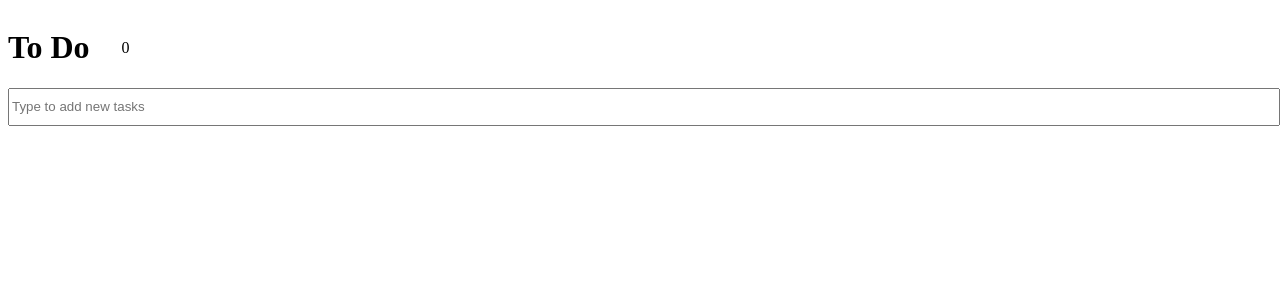
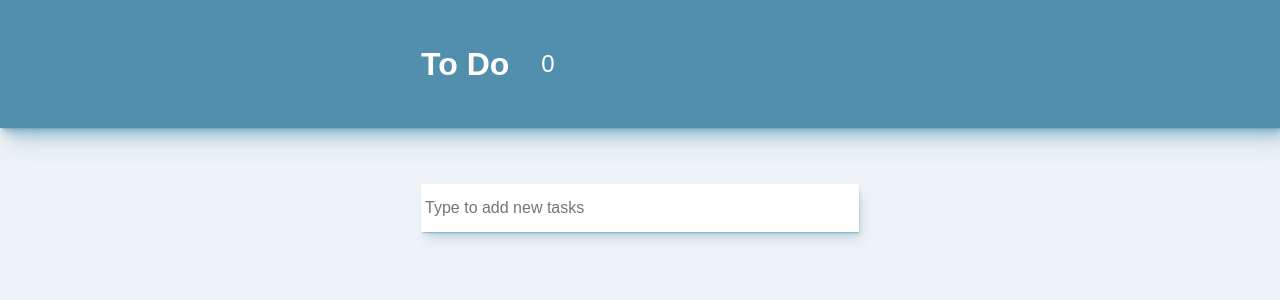
Before and after one commit to azurekca/to-do-app, a React (Create React App) app: page / in a window 1280 px wide. Shown: the top 300 px of the page. Built offline with nearby package versions, Linux system fonts and the light colour scheme.

Commit message:
feat: add reset, add globals, style components

```diff
--- a/src/App.js
+++ b/src/App.js
@@ -4,7 +4,7 @@ import useLocalState from './hooks/useLocalState';
 import AddTask from './components/AddTask';
 import Header from './components/Header';
 import Task from './components/Task';
-import { TaskList, TaskItem } from './components/lib';
+import { TaskList, TaskItem, MainWrapper } from './components/lib';
 
 function App() {
   const [tasks, setTasks] = useLocalState([], 'to-do-app-tasks');
@@ -31,7 +31,7 @@ function App() {
   return (
     <>
       <Header taskCount={tasks.length} />
-      <Main>
+      <Main as='main'>
         <AddTask addTask={addTask} />
         <TaskList>
           {tasks.map((task) => (
@@ -45,6 +45,6 @@ function App() {
   );
 }
 
-const Main = styled.main``;
+const Main = styled(MainWrapper)``;
 
 export default App;
--- /dev/null
+++ b/src/GlobalStyles.js
@@ -0,0 +1,88 @@
+import { Global, css } from '@emotion/react';
+
+export default function GlobalSyles() {
+  return <Global styles={styles} />
+}
+
+const styles = css`
+  /* CSS Reset by Josh Comeau  https://www.joshwcomeau.com/css/custom-css-reset/ */
+
+  *,
+  *::before,
+  *::after {
+    box-sizing: border-box;
+  }
+  * {
+    margin: 0;
+  }
+  html,
+  body {
+    height: 100%;
+  }
+  body {
+    line-height: 1.5;
+    -webkit-font-smoothing: antialiased;
+  }
+  img,
+  picture,
+  video,
+  canvas,
+  svg {
+    display: block;
+    max-width: 100%;
+  }
+  input,
+  button,
+  textarea,
+  select {
+    font: inherit;
+  }
+  p,
+  h1,
+  h2,
+  h3,
+  h4,
+  h5,
+  h6 {
+    overflow-wrap: break-word;
+  }
+  #root,
+  #__next {
+    isolation: isolate;
+  }
+
+  :root {
+    --hue: 200deg;
+    --saturation: 36%;
+    --primary-hsl: var(--hue) var(--saturation) 50%;
+    --primary-color: hsl(var(--primary-hsl));
+
+    /* Fancy shadows generated with Josh Comeau's shadow tool https://www.joshwcomeau.com/shadow-palette/ */
+   --shadow-elevation-low:
+    0.3px 0.5px 0.7px hsl(var(--primary-hsl) / 0.24),
+    0.4px 0.8px 1px -1.2px hsl(var(--primary-hsl) / 0.24),
+    0.9px 1.7px 2.2px -2.5px hsl(var(--primary-hsl) / 0.24);
+  --shadow-elevation-medium:
+    0.3px 0.5px 0.7px hsl(var(--primary-hsl) / 0.25),
+    0.7px 1.5px 1.9px -0.8px hsl(var(--primary-hsl) / 0.25),
+    1.8px 3.5px 4.4px -1.7px hsl(var(--primary-hsl) / 0.25),
+    4.3px 8.5px 10.7px -2.5px hsl(var(--primary-hsl) / 0.25);
+  --shadow-elevation-high:
+    0.3px 0.5px 0.7px hsl(var(--primary-hsl) / 0.23),
+    1.1px 2.2px 2.8px -0.4px hsl(var(--primary-hsl) / 0.23),
+    2px 3.9px 4.9px -0.7px hsl(var(--primary-hsl) / 0.23),
+    3.2px 6.4px 8px -1.1px hsl(var(--primary-hsl) / 0.23),
+    5.1px 10.1px 12.7px -1.4px hsl(var(--primary-hsl) / 0.23),
+    7.9px 15.7px 19.8px -1.8px hsl(var(--primary-hsl) / 0.23);
+}
+
+  /* Global Styles */
+  body {
+    background-color: hsl(var(--primary-hsl) / 0.1);
+    font-family: sans-serif;
+  }
+
+  input, button {
+    outline-color: var(--primary-color);
+  }
+`;
--- a/src/components/Header.jsx
+++ b/src/components/Header.jsx
@@ -1,11 +1,14 @@
 import styled from '@emotion/styled/macro';
 import PropTypes from 'prop-types';
+import { MainWrapper } from './lib';
 
 export default function Header({ taskCount }) {
   return (
     <HeaderWrapper>
-      <Title>To Do</Title>
-      <Count>{taskCount}</Count>
+      <InnerWrapper>
+        <Title>To Do</Title>
+        <Count>{taskCount}</Count>
+      </InnerWrapper>
     </HeaderWrapper>
   );
 }
@@ -15,11 +18,21 @@ Header.propTypes = {
 };
 
 const HeaderWrapper = styled.header`
+  background-color: var(--primary-color);
+  box-shadow: var(--shadow-elevation-high);
+`;
+
+const InnerWrapper = styled(MainWrapper)`
   align-items: center;
   display: flex;
   gap: 2rem;
 `;
 
-const Title = styled.h1``;
+const Title = styled.h1`
+  color: white;
+`;
 
-const Count = styled.span``;
+const Count = styled.span`
+  color: white;
+  font-size: 1.5rem;
+`;
--- a/src/components/Task.jsx
+++ b/src/components/Task.jsx
@@ -1,21 +1,21 @@
 import styled from '@emotion/styled/macro';
 import PropTypes from 'prop-types';
-import { VisuallyHidden } from './lib';
+import { Button, Checkbox, VisuallyHidden } from './lib';
 
 export default function Task({ task, toggleTaskDone, deleteTask }) {
   return (
-    <TaskWrapper>
-      <input
+    <TaskWrapper className={task.done && 'done'}>
+      <Checkbox
         id={task.id}
         type='checkbox'
-        value={task.done}
+        checked={task.done}
         onChange={() => toggleTaskDone(task.id)}
       />
       <label htmlFor={task.id}>{task.label}</label>
-      <Button onClick={() => deleteTask(task.id)}>
+      <DeleteButton onClick={() => deleteTask(task.id)}>
         <X />
         <VisuallyHidden>delete task</VisuallyHidden>
-      </Button>
+      </DeleteButton>
     </TaskWrapper>
   );
 }
@@ -29,20 +29,18 @@ Task.propTypes = {
 };
 
 const TaskWrapper = styled.div`
+  color: hsl(var(--hue) var(--saturation) 35%);
   align-items: center;
   display: flex;
   gap: 1rem;
   padding: 0.5rem;
 `;
 
-const Button = styled.button`
-  background-color: white;
-  font-size: 2rem;
-  line-height: 0;
+const DeleteButton = styled(Button)`
+  color: var(--primary-color);
+  background-color: transparent;
+  font-size: 1.5rem;
   margin-left: auto;
-  padding: 0;
-  width: 32px;
-  height: 32px;
 `;
 
 const X = () => <span>&#215;</span>;
--- a/src/components/lib.js
+++ b/src/components/lib.js
@@ -1,19 +1,47 @@
 import styled from '@emotion/styled/macro';
-import { Global } from '@emotion/react';
+
+/** Clever helper snippets by Stephanie Eckles https://smolcss.dev/ */
+export const MainWrapper = styled.div`
+  margin: 0 auto 1rem;
+  max-width: 60ch;
+  padding: 5vh clamp(1rem, 5%, 3rem);
+`;
+
+export const Button = styled.button`
+  background-color: var(--primary-color);
+  border: none;
+  line-height: 0;
+  padding: 0;
+  width: 32px;
+  height: 32px;
+`;
+
+export const Checkbox = styled.input`
+  accent-color: var(--primary-color);
+`;
 
 export const Input = styled.input`
-  height: 2rem;
+  height: 3rem;
   width: 100%;
+  border: none;
+  box-shadow: var(--shadow-elevation-medium);
+  padding: 0 4px;
 `;
 
 export const TaskList = styled.ul`
   list-style-type: none;
   display: flex;
   flex-direction: column;
+  margin-top: 5vh;
+  padding: 0;
 `;
 
 export const TaskItem = styled.li`
-
+  box-shadow: var(--shadow-elevation-medium);
+  margin-bottom: 4px;
+  .done label {
+    text-decoration: line-through;
+  }
 `;
 
 // ref: https://www.joshwcomeau.com/snippets/react-components/visually-hidden/
--- a/src/index.js
+++ b/src/index.js
@@ -1,10 +1,12 @@
 import React from 'react';
 import ReactDOM from 'react-dom';
 import App from './App';
+import GlobalSyles from './GlobalStyles';
 import reportWebVitals from './reportWebVitals';
 
 ReactDOM.render(
   <React.StrictMode>
+    <GlobalSyles />
     <App />
   </React.StrictMode>,
   document.getElementById('root')
```
